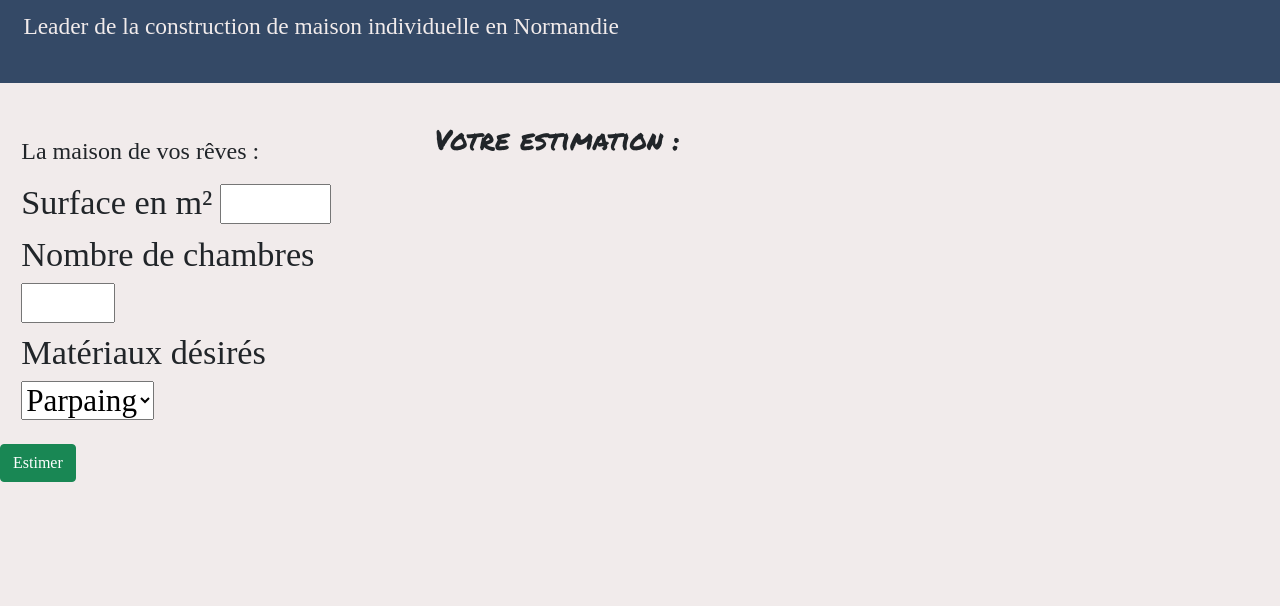
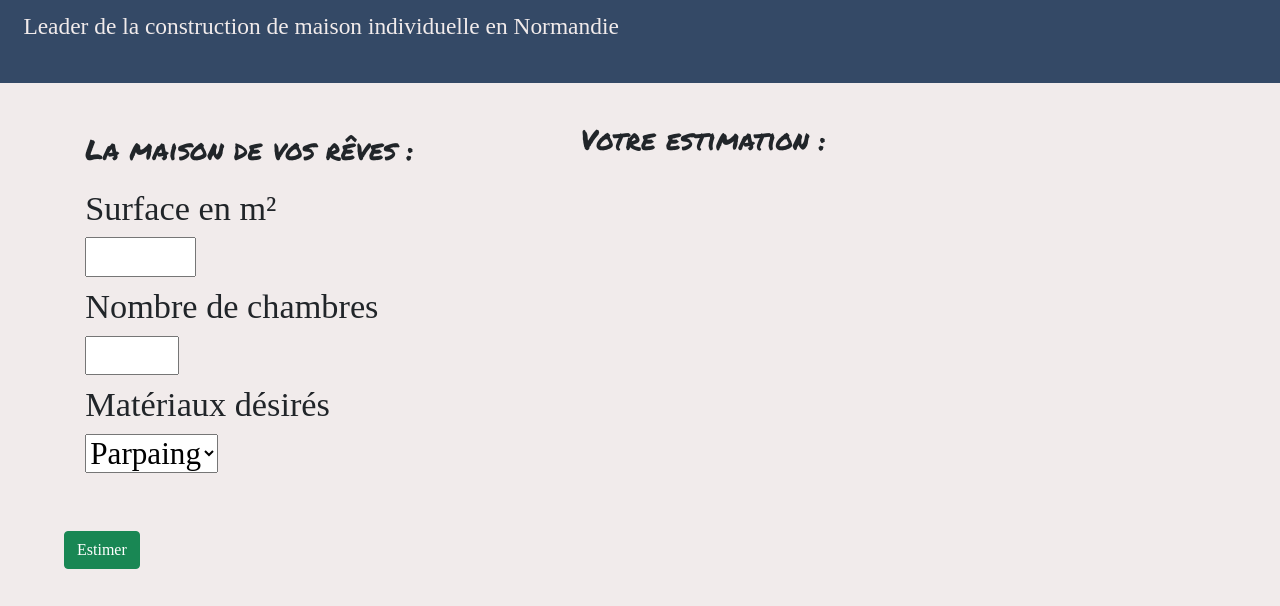
Before and after one commit to trobillard/Norimmo, a website built with Parcel: page devis.html in a window 1280 px wide. Shown: the part 194-800 px from the top of the page. Built offline with nearby package versions, Linux system fonts and the light colour scheme.

Commit message:
adjusting devis and comment code

```diff
--- a/css/devis.css
+++ b/css/devis.css
@@ -4,3 +4,6 @@ main{
 .titre{
     padding-top: 5vh;
 }
+.formMarg{
+    padding-left: 5vw;
+}
--- a/devis.html
+++ b/devis.html
@@ -66,21 +66,21 @@
   </header>
   <main>
     <section>
-        <div class="row">
-            <div class=col-4>
+        <div class="row formMarg">
+            <div class="col-md-5">
                 <form>
                     <fieldset>
-                        <legend class="titre">La maison de vos rêves :</legend>
+                        <legend class="titre"><h3>La maison de vos rêves :</h3></legend>
                         <div>
-                            <label for="surface">Surface en m²</label>
-                            <input type="number" id="surface" name="surface" min="10" step ="5" max ="200">
+                            <label for="surface">Surface en m²</label> <br/>
+                            <input type="number" id="surface" name="surface" min="10" step ="5" max ="200" >
                         </div>
                         <div>
-                            <label for="chamber">Nombre de chambres</label>
+                            <label for="chamber">Nombre de chambres</label><br/>
                             <input type="number" id="chamber" name="chamber" min="1" max="10">
                         </div>
                         <div>
-                            <label for="materiau">Matériaux désirés</label>
+                            <label for="materiau">Matériaux désirés</label><br/>
                             <select name="materiau" id="materiau">
                                 <option value="parpaing">Parpaing</option>
                                 <option value="bois">Bois</option>
@@ -88,11 +88,11 @@
                             </select>
                         </div>
                     </fieldset>
-                </form>
+                </form><br/>
                 <button class="btn btn-success" onclick="devis();">Estimer</button>
             </div>
-            <div class="col-8">
-                <h3 class="titre">Votre estimation :</h3>
+            <div class="col-md-5 offset-md-2 offset-lg-0">
+                <h3 class="titre">Votre estimation :</h3><br/>
                 <div id="estim"></div>
             </div>
         </div>
--- a/js/devis.JS
+++ b/js/devis.JS
@@ -1,18 +1,26 @@
+// fonction appelé quand l'utilisateur appuie sur le bouton "estimation"
+function devis(){
+    //Permet de clean le champ à chaque appel de la fonction.
+    document.getElementById("estim").textContent="";
 
-function devis(){
-
+    //  Récup les input de saisies
     let surface = document.getElementById("surface");
     let chamber = document.getElementById("chamber");
     let materiau = document.getElementById("materiau");
-    let surfacePrice = surface.value * 1000;
-    let chamberPrice = chamber.value * 10000;
-    let materiauPrice = surfacePrice + chamberPrice;
+
+    // Fais les calculs en fonction de la surface + chambre
+    let materiauPrice = (surface.value *1000) + (chamber.value *10000);
 
     if(materiau.value === "parpaing"){
+        // multiplie le prix surface + chambre par le matériau
         let estimation = (materiauPrice * 1.20);
+         //  Crée un élément HTML pour récéptionnner le texte saisi
         let estimationElement = document.createElement("P");
+        // ajoute au html l'estimation après calcul
         estimationElement.innerText = estimation;
+        //Recupère la zone de texte pour afficher le prix
         let estim = document.getElementById("estim");
+        //ahoute le prix à la zone
         estim.appendChild(estimationElement);
 
     }
```
